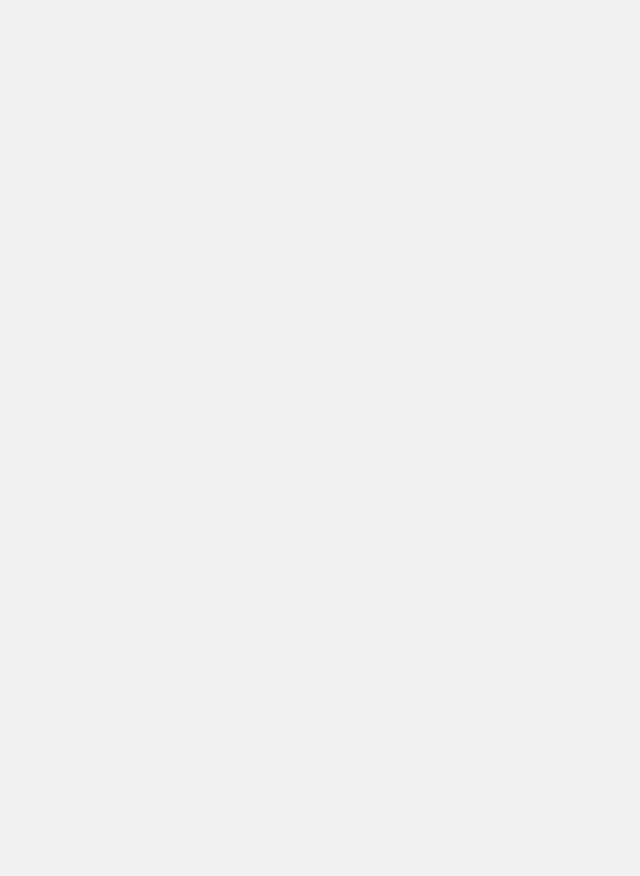
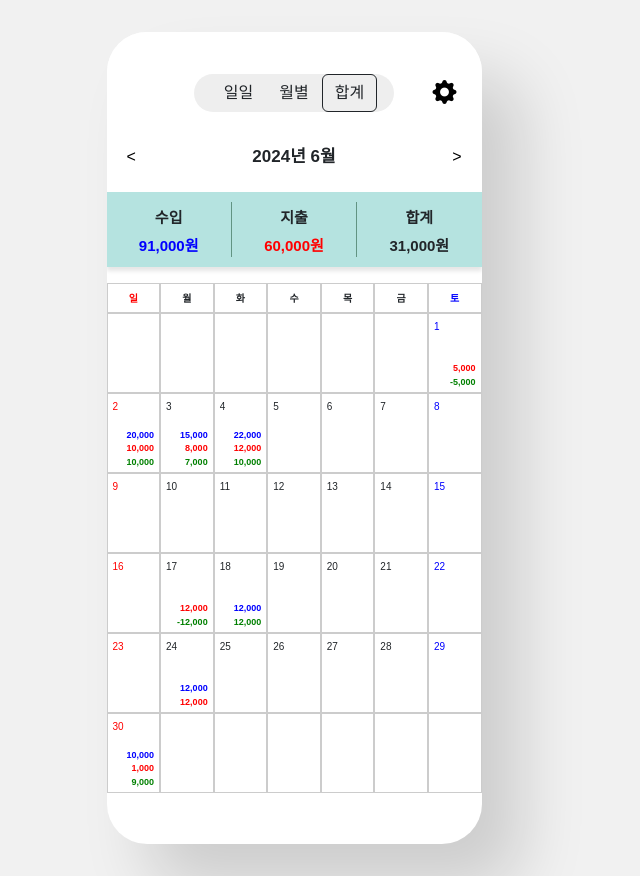
Before and after one commit to MJONE123/skeletonProjectGroup2, a Vue app: page /cal in a window 1280 px wide. Before the commit this address had no page. Shown: the whole page, without its empty margins (346-986 px from the left). Before the commit the page ends 800 px from the top, so only its background shows below. Built offline with nearby package versions, Linux system fonts and the light colour scheme.

Commit message:
20240613 헤더 버튼이랑 컴포넌트 연결

```diff
--- a/package.json
+++ b/package.json
@@ -14,6 +14,8 @@
     "bootstrap": "^5.3.3",
     "bootstrap-icons": "^1.11.3",
     "bootstrap-vue-3": "^0.3.12",
+    "chart.js": "^4.4.3",
+    "chartjs": "^0.3.24",
     "font-awesome": "^4.7.0",
     "pinia": "^2.1.7",
     "vue": "^3.4.21",
--- a/src/components/Header.vue
+++ b/src/components/Header.vue
@@ -3,11 +3,12 @@
     <div class="header_bar">
       <div class="btn_group_container">
         <div class="btn_group">
-          <button class="btn left" @click="view = 'daily'" :class="{ active: view === 'daily' }">일일</button>
-          <button class="btn middle" @click="view = 'monthly'" :class="{ active: view === 'monthly' }">월별</button>
-          <button class="btn right" @click="view = 'summary'" :class="{ active: view === 'summary' }">요약</button>
+          <router-link to="/" class="btn left" :class="{ active: view === 'daily' }">일일</router-link>
+          <router-link to="/cal" class="btn middle" :class="{ active: view === 'monthly' }">월별</router-link>
+          <router-link to="/chart" class="btn right" :class="{ active: view === 'summary' }">합계</router-link>
         </div>
       </div>
+
       <router-link to="/settings" class="settings_icon">
         <i class="bi bi-gear-fill"></i>
       </router-link>
@@ -17,8 +18,25 @@
 
 <script setup>
 import { ref } from 'vue';
+import { useRouter, useRoute } from 'vue-router';
 
-const view = ref('monthly'); // 반응형 데이터로 'monthly'를 기본값으로 설정
+const route = ref('monthly'); // 반응형 데이터로 'monthly'를 기본값으로 설정
+const router = useRouter();
+const view = ref(route.path === '/' ? 'daily' : route.path === '/cal' ? 'monthly' : 'summary');
+
+function navigate(viewName) {
+  view.value = viewName;
+  if (viewName === 'daily') {
+    // 일일 페이지로 이동
+    router.push('/');
+  } else if (viewName === 'monthly') {
+    // 월별 페이지로 이동
+    router.push('/cal');
+  } else if (viewName === 'summary') {
+    // 요약 페이지로 이동
+    router.push('/chart');
+  }
+}
 </script>
 
 <style scoped>
@@ -38,6 +56,7 @@
   width: 100%; /* 헤더 바의 너비를 100%로 설정 */
   justify-content: space-between; /* 아이템들을 양쪽 끝으로 정렬 */
 }
+
 .btn_group_container {
   display: flex;
   justify-content: center; /* btn_group을 가운데 정렬 */
@@ -80,7 +99,7 @@
   color: black; /* 아이콘 색상 */
   cursor: pointer;
   position: absolute;
-  right: 15px; /* 오른쪽에 위치 */
+  right: 25px; /* 오른쪽에 위치 */
 }
 
 /* .btn_group button:hover {
--- a/src/components/SummaryStats.vue
+++ b/src/components/SummaryStats.vue
@@ -1,22 +1,22 @@
 <template>
   <div class="summary-stats">
-    <div class="stat" @click="toggleFilter('income')" :class="{ active: showIncome }">
+    <div class="stat" @click="toggleFilter('showIncome')" :class="{ active: filters.showIncome }">
       <div class="title">수입</div>
       <div class="value income">{{ formatNumber(income) }}원</div>
     </div>
-    <div class="stat" @click="toggleFilter('expense')" :class="{ active: showExpense }">
+    <div class="stat" @click="toggleFilter('showExpense')" :class="{ active: filters.showExpense }">
       <div class="title">지출</div>
       <div class="value expense">{{ formatNumber(expense) }}원</div>
     </div>
-    <div class="stat" @click="toggleFilter('balance')" :class="{ active: showBalance }">
-      <div class="title">통계</div>
+    <div class="stat" @click="toggleFilter('showBalance')" :class="{ active: filters.showBalance }">
+      <div class="title">합계</div>
       <div class="value">{{ formatNumber(balance) }}원</div>
     </div>
   </div>
 </template>
 
 <script setup>
-import { computed, toRefs, defineEmits, ref, watch } from 'vue';
+import { computed, toRefs } from 'vue';
 
 const props = defineProps({
   income: Number,
@@ -26,37 +26,23 @@
 
 const emit = defineEmits(['updateFilter']);
 
-const { income, expense } = toRefs(props);
+const { income, expense, filters } = toRefs(props);
 const balance = computed(() => income.value - expense.value);
-
-const showIncome = ref(props.filters.showIncome);
-const showExpense = ref(props.filters.showExpense);
-const showBalance = ref(props.filters.showBalance);
-
-watch(
-  () => props.filters,
-  (newFilters) => {
-    showIncome.value = newFilters.showIncome;
-    showExpense.value = newFilters.showExpense;
-    showBalance.value = newFilters.showBalance;
-  },
-  { deep: true }
-);
 
 function formatNumber(value) {
   return value.toLocaleString();
 }
 
-function toggleFilter(filter) {
-  if (filter === 'income') {
-    showIncome.value = !showIncome.value;
-  } else if (filter === 'expense') {
-    showExpense.value = !showExpense.value;
-  } else if (filter === 'balance') {
-    showBalance.value = !showBalance.value;
+function toggleFilter(filterKey) {
+  const newFilters = { ...filters.value, [filterKey]: !filters.value[filterKey] };
+
+  if (!newFilters.showIncome && !newFilters.showExpense && !newFilters.showBalance) {
+    newFilters.showIncome = true;
+    newFilters.showExpense = true;
+    newFilters.showBalance = true;
   }
 
-  emit('updateFilter', { showIncome: showIncome.value, showExpense: showExpense.value, showBalance: showBalance.value });
+  emit('updateFilter', newFilters);
 }
 </script>
 
--- a/src/pages/Home.vue
+++ b/src/pages/Home.vue
@@ -1,6 +1,6 @@
 <template>
   <div class="container">
-    <div class="button-container">
+    <!-- <div class="button-container">
       <div class="btn-group btn-group-sm rounded-pill">
         <button type="button" class="btn btn-primary start-btn">일일</button>
         <router-link to="/calendar" type="button" class="btn btn-primary">
@@ -17,7 +17,8 @@
       <button @click="routerPush('/Settings')">
         <i class="bi bi-gear"></i>
       </button>
-    </div>
+    </div> -->
+    <Header />
 
     <div class="header">
       <div class="header-left">
@@ -32,6 +33,7 @@
         </button>
       </div>
     </div>
+
     <div class="summary">
       <div>
         <button>
@@ -51,16 +53,10 @@
       <div v-for="(transactions, date) in groupedTransactions" :key="date">
         <div class="transaction-date">
           <span
-            ><button class="bold-date">
-              {{ formatDateWithoutMonth(date) }} ({{ formatDayOfWeek(date) }})
-            </button></span
+            ><button class="bold-date">{{ formatDateWithoutMonth(date) }} ({{ formatDayOfWeek(date) }})</button></span
           >
         </div>
-        <div
-          v-for="transaction in transactions"
-          :key="transaction.id"
-          class="transaction"
-        >
+        <div v-for="transaction in transactions" :key="transaction.id" class="transaction">
           <div class="transaction-details">
             <div class="description">{{ transaction.description }}</div>
             <div class="method">{{ transaction.method }}</div>
@@ -95,24 +91,17 @@
 import { useTransactionStore } from '@/stores/transaction';
 import { useRouter } from 'vue-router';
 import AddTransaction from './AddTransaction.vue';
+import Header from '@/components/Header.vue'; // Header 컴포넌트 가져오기
 
 const router = useRouter();
 const transactionStore = useTransactionStore();
 const currentDate = ref(new Date());
 const showModal = ref(false);
 
-const income = computed(() =>
-  transactionStore.getIncomeForMonth(currentDate.value).toLocaleString()
-);
-const expenses = computed(() =>
-  transactionStore.getExpensesForMonth(currentDate.value).toLocaleString()
-);
-const totalBalance = computed(() =>
-  transactionStore.getTotalBalanceForMonth(currentDate.value).toLocaleString()
-);
-const transactions = computed(() =>
-  transactionStore.getTransactionsForMonth(currentDate.value)
-);
+const income = computed(() => transactionStore.getIncomeForMonth(currentDate.value).toLocaleString());
+const expenses = computed(() => transactionStore.getExpensesForMonth(currentDate.value).toLocaleString());
+const totalBalance = computed(() => transactionStore.getTotalBalanceForMonth(currentDate.value).toLocaleString());
+const transactions = computed(() => transactionStore.getTransactionsForMonth(currentDate.value));
 
 const currentYearMonth = computed(() =>
   currentDate.value.toLocaleString('default', {
@@ -144,15 +133,7 @@
 
 const formatDayOfWeek = (date) => {
   const dayOfWeek = new Date(date).getDay();
-  const days = [
-    '일요일',
-    '월요일',
-    '화요일',
-    '수요일',
-    '목요일',
-    '금요일',
-    '토요일',
-  ];
+  const days = ['일요일', '월요일', '화요일', '수요일', '목요일', '금요일', '토요일'];
   return days[dayOfWeek];
 };
 
--- a/src/router/index.js
+++ b/src/router/index.js
@@ -1,7 +1,10 @@
 import { createRouter, createWebHistory } from 'vue-router';
 import Home from '@/pages/Home.vue';
 import Calendar from '@/pages/Calendar.vue';
+import Chart from '../pages/chart.vue';
 import Settings from '@/pages/Settings.vue';
+import Cal from '@/components/Cal.vue';
+
 const router = createRouter({
   history: createWebHistory(import.meta.env.BASE_URL),
   routes: [
@@ -21,6 +24,8 @@
       name: 'Settings',
       component: Settings,
     },
+    { path: '/cal', component: Cal },
+    { path: '/chart', component: Chart },
   ],
 });
 
```
Also changed, not shown: 1 other file (tests, documents, lock files or other folders).
